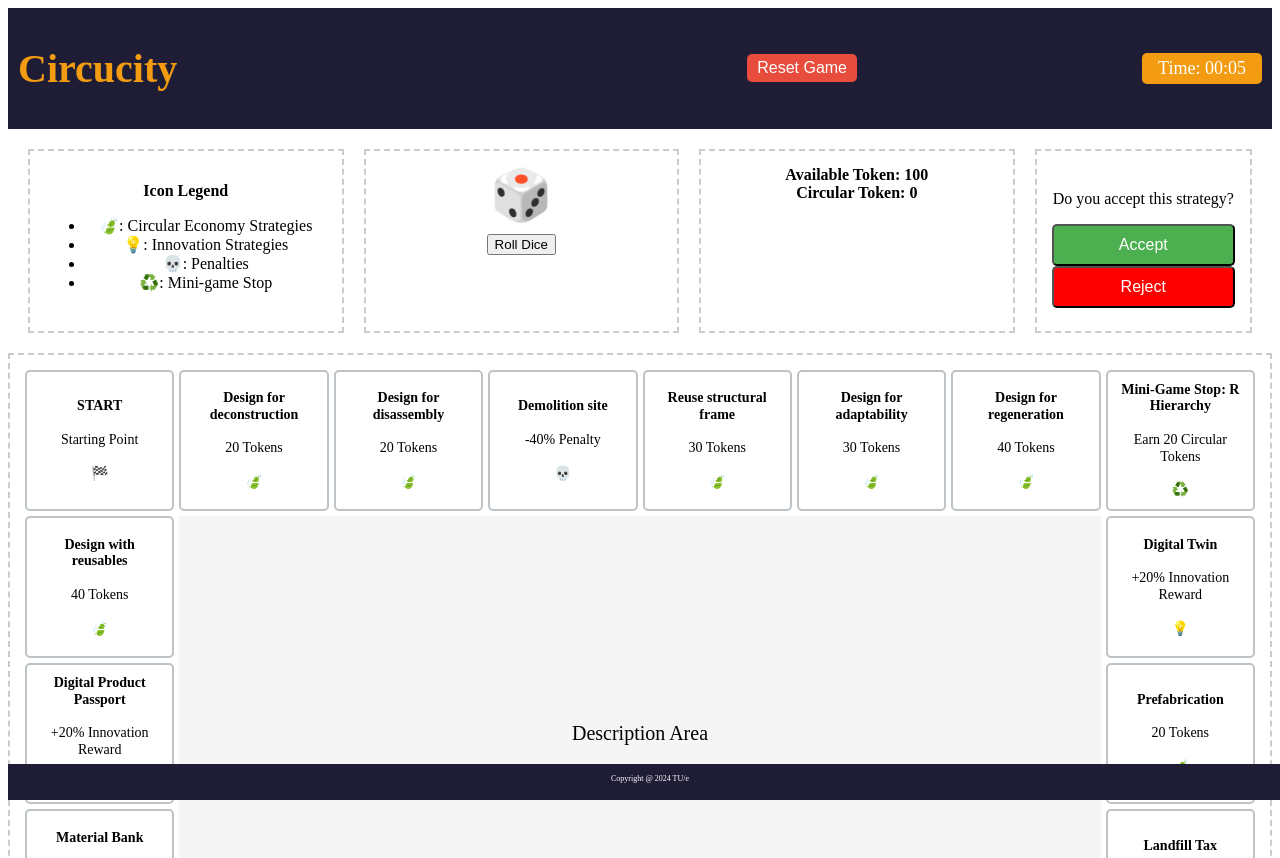
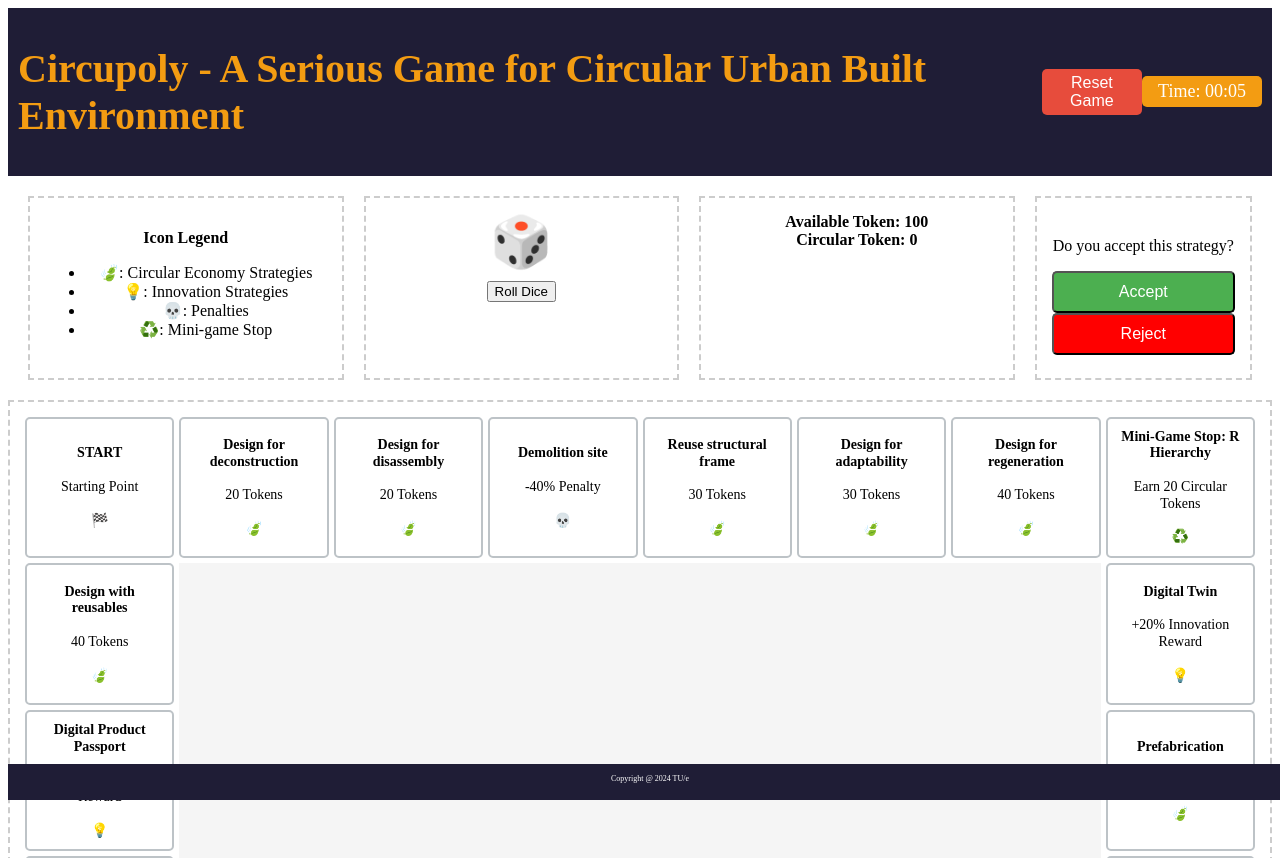
Before and after one commit to Z-Arghavan/Cocreation4CircularSocieties, a plain HTML site: page indexR.html in a window 1280 px wide. Shown: the top 858 px of the page. Drawn offline with Linux system fonts and the light colour scheme.

Commit message:
Update indexR.html

```diff
--- a/indexR.html
+++ b/indexR.html
@@ -10,7 +10,7 @@
 
 <!-- Top Ribbon with Game Name -->
 <div class="top-ribbon">
-  <h1>Circucity</h1>
+  <h1>Circupoly - A Serious Game for Circular Urban Built Environment</h1>
   <!-- Game Message -->
   <div id="game-message"></div>
   <button id="reset-game" class="reset-btn">Reset Game</button>
```
